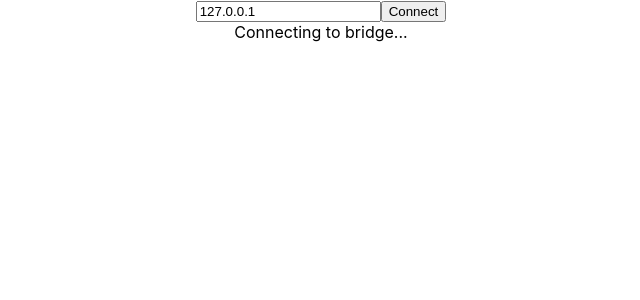
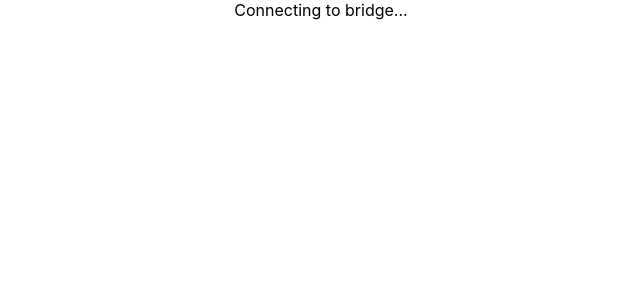
Before and after one commit to m-farkas/fishing-with-react, a React (Create React App) app in the folder hooked-on-hooks/: page / in a window 1280 px wide. Shown: the top 300 px of the page, without its empty margins (319-959 px from the left). Built offline with nearby package versions, Linux system fonts and the light colour scheme.

Commit message:
Create exercise 1

```diff
--- a/hooked-on-hooks/src/bricks/BridgeForm.js
+++ b/hooked-on-hooks/src/bricks/BridgeForm.js
@@ -4,21 +4,6 @@ import { useContext, useState } from "react";
 import HueContext from "../contexts/HueContext";
 
 export default function BridgeForm() {
-  const [bridgeIp, setBridgeIp] = useState("127.0.0.1");
-  const { addBridge } = useContext(HueContext);
-
-  function _handleChange(e) {
-    setBridgeIp(e.target.value);
-  }
-
-  function _handleClick() {
-    addBridge({ ip: bridgeIp });
-  }
-
-  return (
-    <div>
-      <input type="text" value={bridgeIp} onChange={_handleChange} />
-      <button onClick={_handleClick}>Connect</button>
-    </div>
-  );
+  // TODO
+  return null;
 }
```
